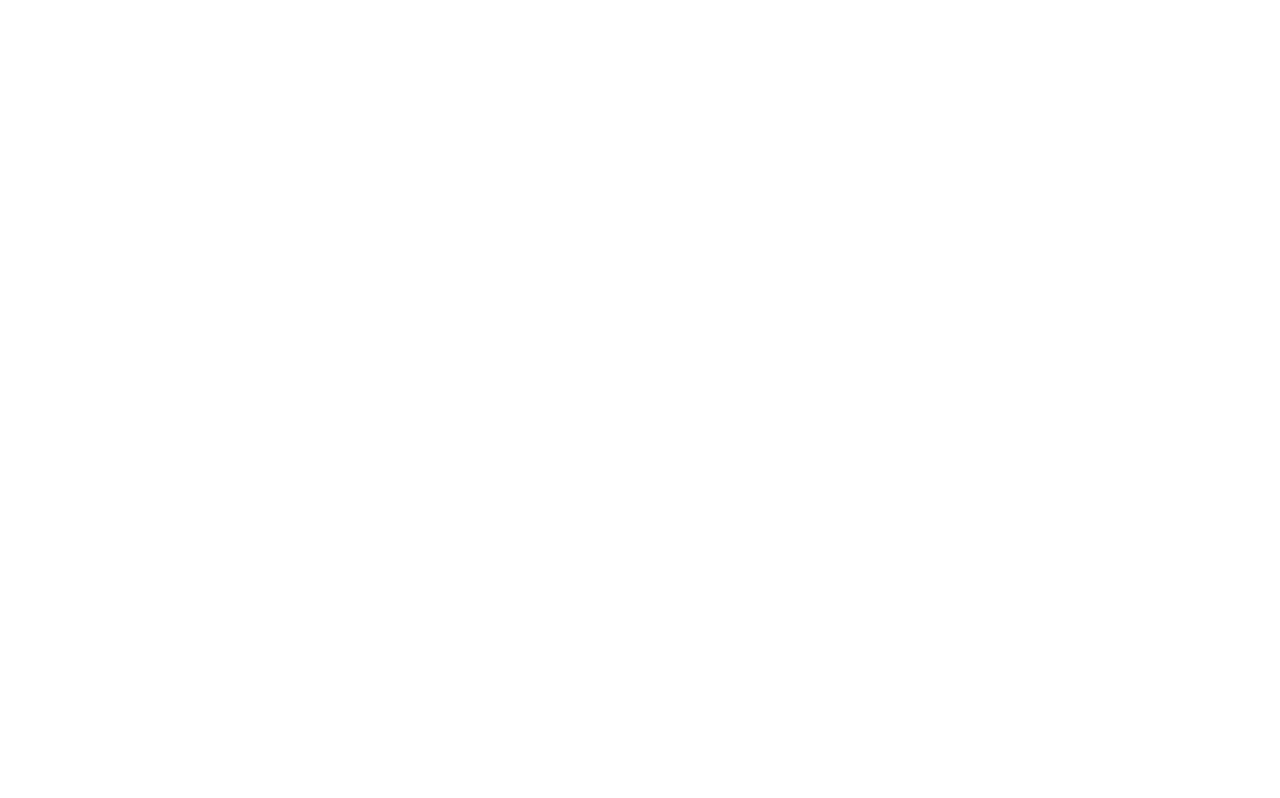
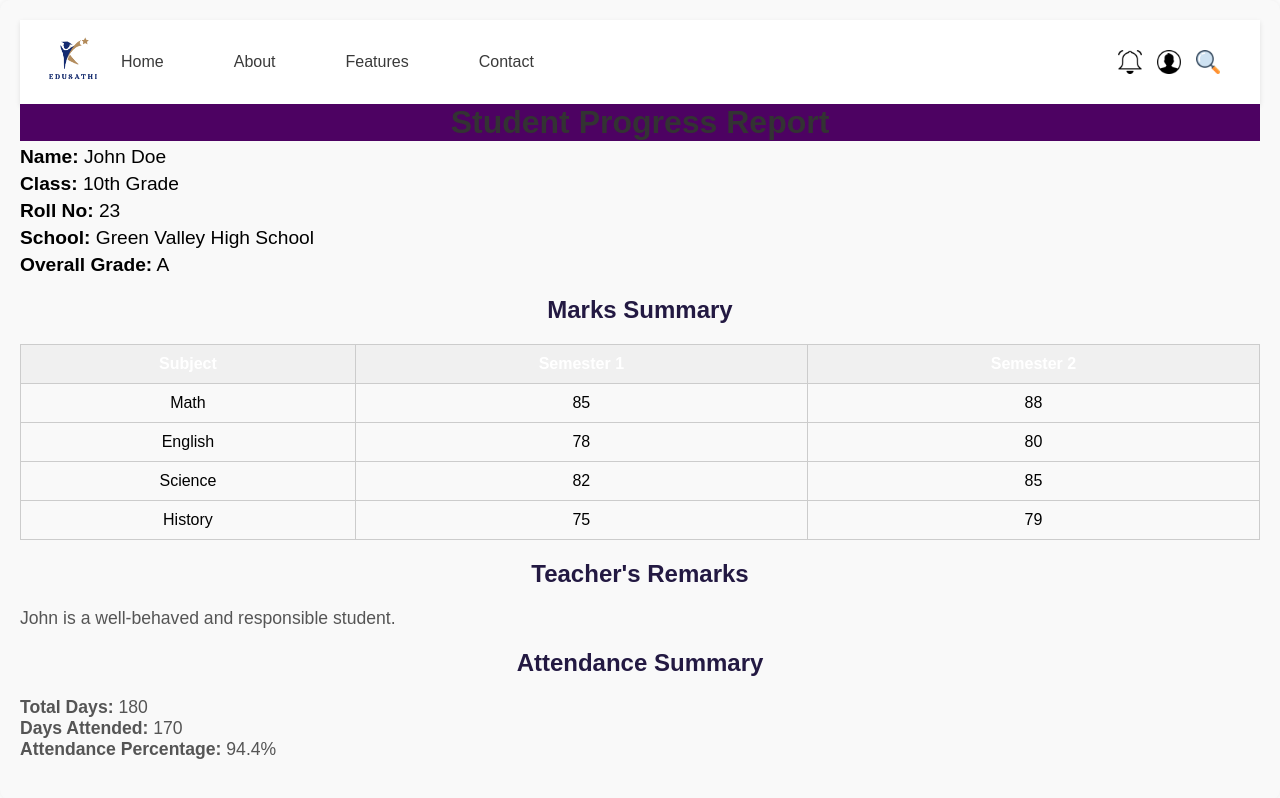
Before and after one commit to Jia2005/DropOut-Devils, a React (Create React App) app: page /progressreport in a window 1280 px wide. Before the commit this address had no page. Built offline with nearby package versions, Linux system fonts and the light colour scheme.

Commit message:
Basic ProgressReport Page added

```diff
--- a/src/App.js
+++ b/src/App.js
@@ -28,11 +28,10 @@
 import CreateLecture from './Pages/Learning_Platform/TeacherSection/CreateLecture';
 import UploadRef from './Pages/Learning_Platform/TeacherSection/UploadRef';
 import UploadQP from './Pages/Learning_Platform/TeacherSection/UploadQP';
-
 import Getanspdf from './Pages/Learning_Platform/TeacherSection/Getanspdf';
-
 import AdminSign from './Pages/Auth/AdminSign';
 import UserProfile from './Pages/Profile/Profile';
+import ProgressReport from './Pages/Lander/Components/ProgressReport/ProgressReport';
 
 
 function App() {
@@ -68,17 +67,8 @@
         <Route path="/createlecture" element={<CreateLecture/>}/>
         <Route path="/uploadref" element={<UploadRef/>}/>
         <Route path="/uploadqp" element={<UploadQP/>}/>
-
         <Route path="/getanspdf" element={<Getanspdf/>}/>
-
-
-
-
-
-
-
-
-
+        <Route path="/progressreport" element={<ProgressReport/>}/>
       </Routes>
     </Router>
   );
--- a/src/Pages/Auth/Login.js
+++ b/src/Pages/Auth/Login.js
@@ -44,25 +44,7 @@
   return (
     <div className="auth-container">
       <h2>Login</h2>
-
       <form onSubmit={formik.handleSubmit}>
-        <div className="form-group">
-          <label>Role:</label>
-          <select
-            name="role"
-            onChange={formik.handleChange}
-            onBlur={formik.handleBlur}
-            value={formik.values.role}
-          >
-            <option value="student">Student</option>
-            <option value="teacher">Teacher</option>
-            <option value="parent">Parent</option>
-            <option value="admin">Admin</option>
-          </select>
-          {formik.touched.role && formik.errors.role ? (
-            <div className="error">{formik.errors.role}</div>
-          ) : null}
-        </div>
 
         <div className="form-group">
           <label>Email:</label>
--- /dev/null
+++ b/src/Pages/Lander/Components/ProgressReport/ProgressReport.css
@@ -0,0 +1,48 @@
+/* src/ProgressReport.css */
+.progress-report {
+    max-width: 100%;
+    margin: 0 auto;
+    padding: 20px;
+    background-color: #f9f9f9;
+    box-shadow: 0px 0px 10px rgba(0, 0, 0, 0.1);
+    border-radius: 10px;
+  }
+
+  h1 {
+    text-align: center;
+    color: #333;
+  }
+
+  .student-details, .marks-section, .remarks-section, .attendance-section {
+    margin-bottom: 20px;
+  }
+
+  .student-details p {
+    font-size: 1.2em;
+    margin: 5px 0;
+  }
+
+  .marks-section table {
+    width: 100%;
+    border-collapse: collapse;
+  }
+
+  .marks-section th, .marks-section td {
+    padding: 10px;
+    border: 1px solid #ccc;
+    text-align: center;
+  }
+
+  .marks-section th {
+    background-color: #f0f0f0;
+  }
+
+  .remarks-section p {
+    font-size: 1.1em;
+    color: #555;
+  }
+
+  .attendance-section p {
+    font-size: 1.1em;
+    color: #555;
+  }
--- /dev/null
+++ b/src/Pages/Lander/Components/ProgressReport/ProgressReport.js
@@ -0,0 +1,81 @@
+import React, { useState } from 'react';
+import Navbar from "../Navbar/Navbar";
+import "./ProgressReport.css";
+
+const ProgressReport = () => {
+    const [role, setRole] = useState('student');
+    const [theme, setTheme] = useState('light');
+    const [isDropdownOpen, setDropdownOpen] = useState(false);
+    const toggleDropdown = () => {
+      setDropdownOpen(!isDropdownOpen);
+    }
+  const studentData = {
+    name: "John Doe",
+    class: "10th Grade",
+    rollNo: "23",
+    school: "Green Valley High School",
+    overallGrade: "A",
+    subjects: [
+      { name: "Math", semester1: 85, semester2: 88 },
+      { name: "English", semester1: 78, semester2: 80 },
+      { name: "Science", semester1: 82, semester2: 85 },
+      { name: "History", semester1: 75, semester2: 79 },
+    ],
+    behaviorRemarks: "John is a well-behaved and responsible student.",
+    attendance: {
+      totalDays: 180,
+      attendedDays: 170,
+      percentage: "94.4%",
+    },
+  };
+
+  return (
+    <div className="progress-report">
+        <Navbar theme={theme} setTheme={setTheme} role={role} />
+      <h1>Student Progress Report</h1>
+      <div className="student-details">
+        <p><strong>Name:</strong> {studentData.name}</p>
+        <p><strong>Class:</strong> {studentData.class}</p>
+        <p><strong>Roll No:</strong> {studentData.rollNo}</p>
+        <p><strong>School:</strong> {studentData.school}</p>
+        <p><strong>Overall Grade:</strong> {studentData.overallGrade}</p>
+      </div>
+
+      <div className="marks-section">
+        <h2>Marks Summary</h2>
+        <table>
+          <thead>
+            <tr>
+              <th>Subject</th>
+              <th>Semester 1</th>
+              <th>Semester 2</th>
+            </tr>
+          </thead>
+          <tbody>
+            {studentData.subjects.map((subject, index) => (
+              <tr key={index}>
+                <td>{subject.name}</td>
+                <td>{subject.semester1}</td>
+                <td>{subject.semester2}</td>
+              </tr>
+            ))}
+          </tbody>
+        </table>
+      </div>
+
+      <div className="remarks-section">
+        <h2>Teacher's Remarks</h2>
+        <p>{studentData.behaviorRemarks}</p>
+      </div>
+
+      <div className="attendance-section">
+        <h2>Attendance Summary</h2>
+        <p><strong>Total Days:</strong> {studentData.attendance.totalDays}</p>
+        <p><strong>Days Attended:</strong> {studentData.attendance.attendedDays}</p>
+        <p><strong>Attendance Percentage:</strong> {studentData.attendance.percentage}</p>
+      </div>
+    </div>
+  );
+};
+
+export default ProgressReport;
--- a/src/Pages/Quiz/Createquiz.css
+++ b/src/Pages/Quiz/Createquiz.css
@@ -100,7 +100,7 @@
   background-color: #3e9a5d;
 }
 
-.submit-button {
+.submit-button2 {
   display: block;
   width: 100%;
   padding: 10px;
@@ -114,7 +114,7 @@
   margin-top: 30px;
 }
 
-.submit-button:hover {
+.submit-button2:hover {
   background-color: #357ab8;
 }
 
--- a/src/Pages/Quiz/Createquiz.js
+++ b/src/Pages/Quiz/Createquiz.js
@@ -113,6 +113,7 @@
         <div className="form-group">
           <label>Quiz Name:</label>
           <input
+            style={{ width:'100%' }}
             type="text"
             value={quizName}
             onChange={(e) => setQuizName(e.target.value)}
@@ -122,6 +123,7 @@
         <div className="form-group">
           <label>Subject Name:</label>
           <input
+            style={{ width:'100%' }}
             type="text"
             value={subject}
             onChange={(e) => setSubject(e.target.value)}
@@ -131,6 +133,7 @@
         <div className="form-group">
           <label>Grade:</label>
           <input
+            style={{ width:'100%' }}
             type="text"
             value={grade}
             onChange={(e) => setGrade(e.target.value)}
@@ -184,7 +187,7 @@
               >
                 Add Option
               </button><br></br><br></br>
-              <div className="form-group">
+              <div className="form-group" style={{ width:'85%' }}>
                 <label>Correct Answer:</label>
                 <select
                   value={question.correctAnswer}
@@ -208,19 +211,21 @@
         <div className="form-group-2">
           <label>Quiz should be submitted by:</label>
           <input
+            style={{ width:'100%' }}
             type="date"
             value={submissionDate}
             onChange={(e) => setSubmissionDate(e.target.value)}
             required
           />
           <input
+            style={{ width:'100%' }}
             type="time"
             value={submissionTime}
             onChange={(e) => setSubmissionTime(e.target.value)}
             required
           />
         </div>
-        <button type="submit" className="submit-button">
+        <button type="submit" className="submit-button2">
           Upload Quiz
         </button>
       </form>
```
